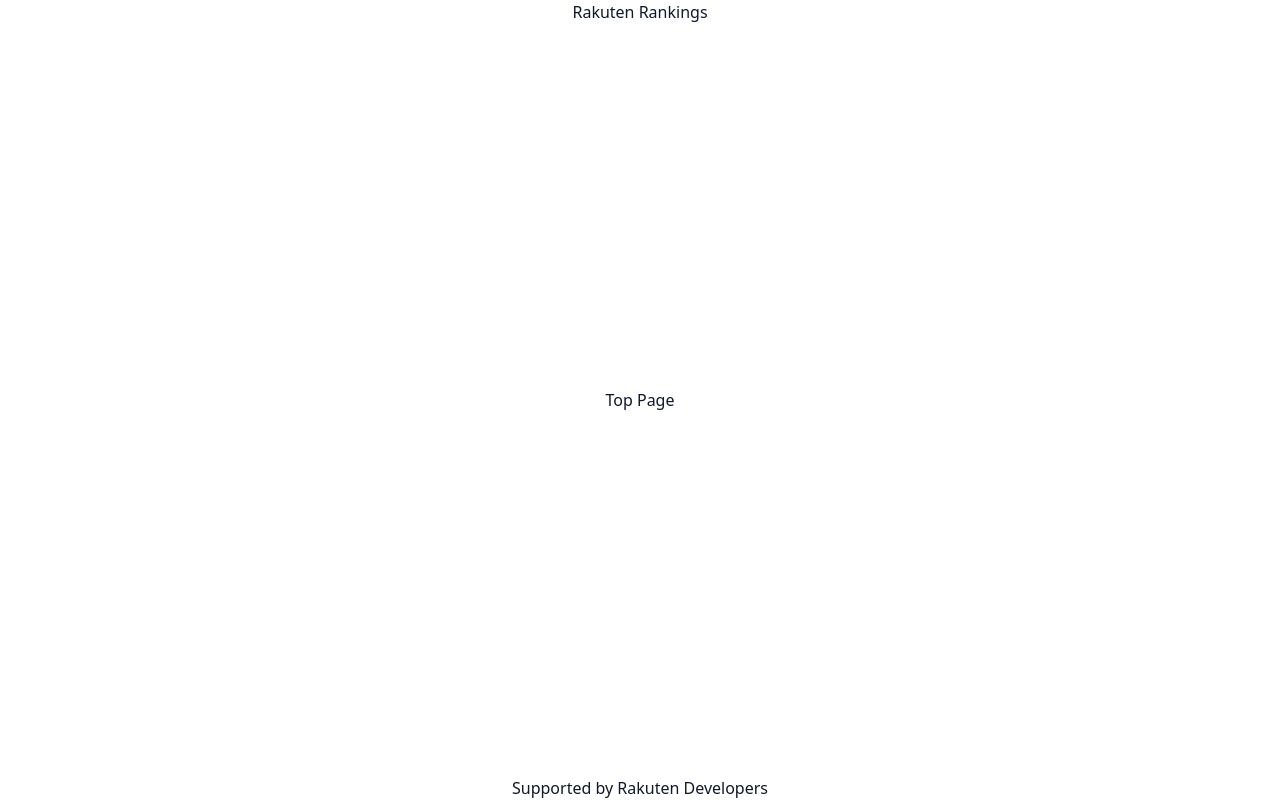
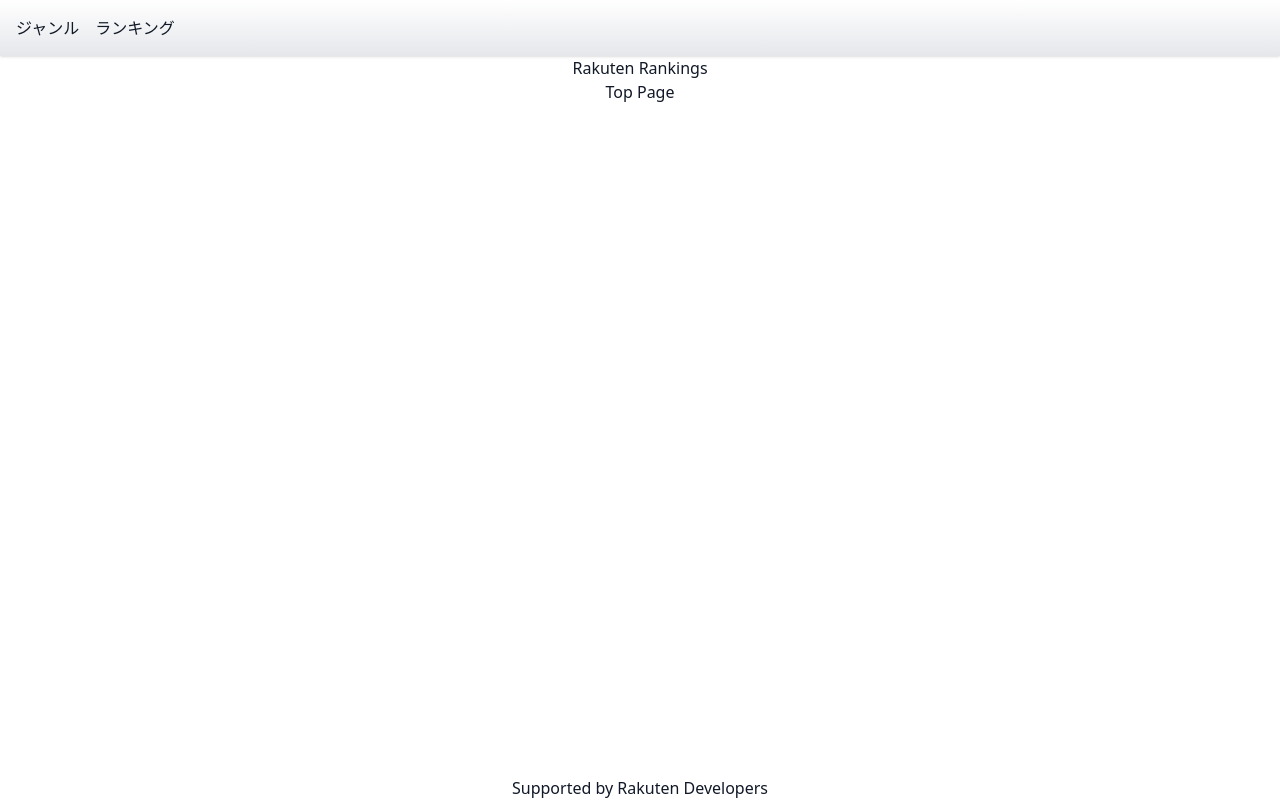
Before and after one commit to arafipro/rakuten-rankings-app, a Next.js app: page / in a window 1280 px wide. Built offline with nearby package versions, Linux system fonts and the light colour scheme.

Commit message:
AppBarを新規作成
AppBarを新規作成して設置
レイアウトの修正

```diff
--- a/app/layout.tsx
+++ b/app/layout.tsx
@@ -1,4 +1,5 @@
 import "./globals.css";
+import AppBar from "@/components/AppBar";
 import Credit from "@/components/Credit";
 
 export const metadata = {
@@ -13,10 +14,13 @@
 }) {
   return (
     <html lang="ja">
-      <body className="font-sans antialiased text-gray-900 h-screen w-full flex flex-col justify-between text-center">
+      <body className="font-sans antialiased text-gray-900 h-screen w-full flex flex-col text-center">
+        <AppBar />
         <h1>Rakuten Rankings</h1>
-        {children}
-        <Credit />
+        <div className="h-screen flex flex-col justify-between">
+          {children}
+          <Credit />
+        </div>
       </body>
     </html>
   );
--- /dev/null
+++ b/components/AppBar.tsx
@@ -0,0 +1,14 @@
+import Link from "next/link";
+
+export default function AppBar() {
+  return (
+    <header className="flex gap-4 p-4 bg-gradient-to-b from-white to-gray-200 shadow">
+      <Link className="transition-colors hover:text-blue-500" href={"/genre"}>
+        ジャンル
+      </Link>
+      <Link className="transition-colors hover:text-blue-500" href={"/rank/0"}>
+        ランキング
+      </Link>
+    </header>
+  );
+}
```
